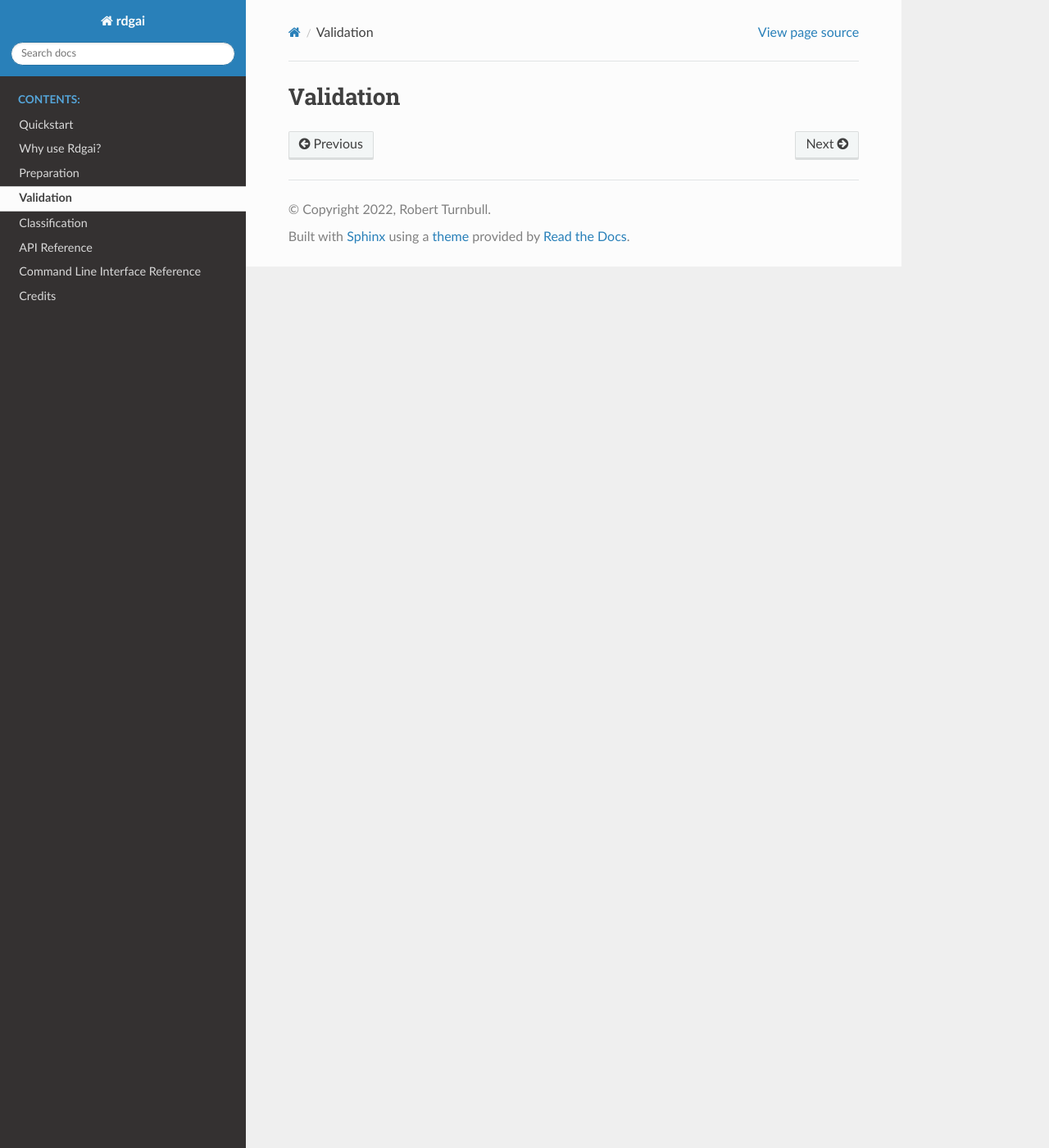
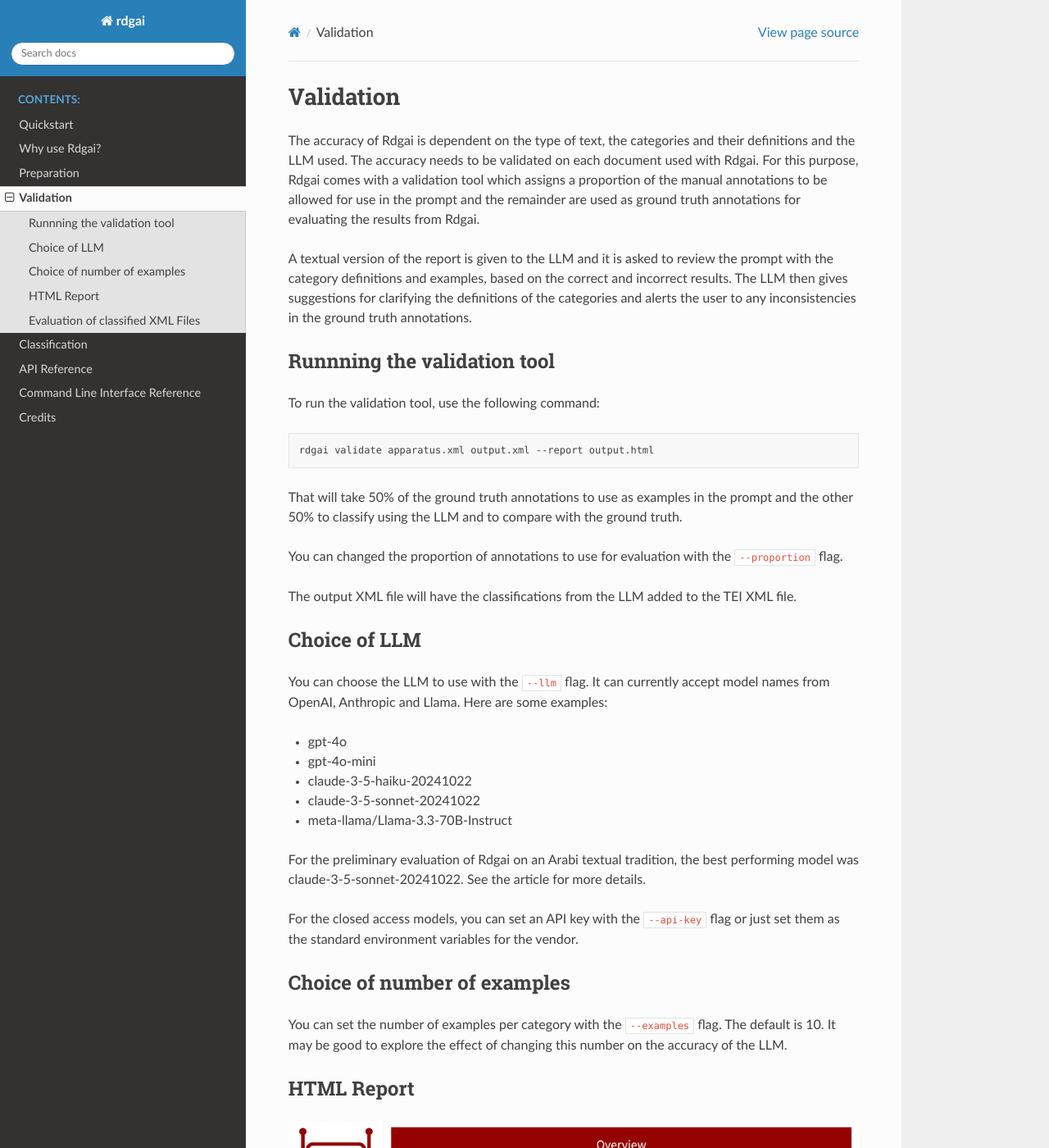
Before and after one commit to rbturnbull/rdgai, a Sphinx documentation site: the page built from docs/validation.rst, in a window 1280 px wide and 1400 px high. Shown: the whole window at 82% size. Built offline with Sphinx 7.4.7 and the Read the Docs theme 3.1.0, drawn with Linux system fonts in a browser that asks for light colours; some of the changed text lies outside the part shown.

Commit message:
:abc: filling out docs

```diff
--- a/docs/validation.rst
+++ b/docs/validation.rst
@@ -1,3 +1,74 @@
 =====================================
 Validation
 =====================================
+
+The accuracy of Rdgai is dependent on the type of text, the categories and their definitions and the LLM used.
+The accuracy needs to be validated on each document used with Rdgai.
+For this purpose, Rdgai comes with a validation tool which assigns a proportion of the manual annotations to be allowed for use in the prompt
+and the remainder are used as ground truth annotations for evaluating the results from Rdgai.
+
+A textual version of the report is given to the LLM and it is asked to review the prompt with the category definitions and examples,
+based on the correct and incorrect results. The LLM then gives suggestions for clarifying the definitions of the categories
+and alerts the user to any inconsistencies in the ground truth annotations.
+
+Runnning the validation tool
+-----------------------------------
+
+To run the validation tool, use the following command:
+
+.. code-block:: bash
+
+    rdgai validate apparatus.xml output.xml --report output.html
+
+That will take 50% of the ground truth annotations to use as examples in the prompt and the other 50% to classify using the LLM and to compare with the ground truth.
+
+You can changed the proportion of annotations to use for evaluation with the ``--proportion`` flag.
+
+The output XML file will have the classifications from the LLM added to the TEI XML file.
+
+Choice of LLM
+-----------------------------------
+
+You can choose the LLM to use with the ``--llm`` flag. It can currently accept model names from OpenAI, Anthropic and Llama. Here are some examples:
+
+- gpt-4o
+- gpt-4o-mini
+- claude-3-5-haiku-20241022
+- claude-3-5-sonnet-20241022
+- meta-llama/Llama-3.3-70B-Instruct
+
+For the preliminary evaluation of Rdgai on an Arabi textual tradition, the best performing model was claude-3-5-sonnet-20241022. See the article for more details.
+
+For the closed access models, you can set an API key with the ``--api-key`` flag or just set them as the standard environment variables for the vendor.
+
+Choice of number of examples
+-----------------------------------
+
+You can set the number of examples per category with the ``--examples`` flag. The default is 10.
+It may be good to explore the effect of changing this number on the accuracy of the LLM.
+
+HTML Report
+-----------------------------------
+
+.. image:: ./img/rdgai-report.jpg
+    :alt: Rdgai Report
+
+It creates an HTML report  showing the accuracy, macro precision, recall and F1 scores, a confusion matrix and a complete list of all the correct and incorrect classifications,
+showing the ground truth classification, the predicted category from Rdgai and the justification given.
+The report includes the base prompt including the representative example for each category.
+
+The report also includes a prompt explaining the report in textual format.
+This is given to the LLM to review.
+The LLM then gives suggestions for clarifying the definitions of the categories and alerts the user to any inconsistencies in the ground truth annotations.
+The response of the LLM is included in the HTML report.
+
+The HTML report includes all the correct and incorrect classifications, showing the ground truth classification, the predicted category from Rdgai and the justifications given.
+
+Evaluation of classified XML Files
+-----------------------------------
+
+If you have a TEI XML file with classifications from Rdgai already, you can use the ``evaluate`` tool to build an HTML report:
+
+.. code-block:: bash
+
+    rdgai evaluate predictions.xml ground_truth.xml --report output.html
```
Also changed, not shown: docs/why.rst (+9 -0 lines), docs/img/rdgai-report.jpg (added).
